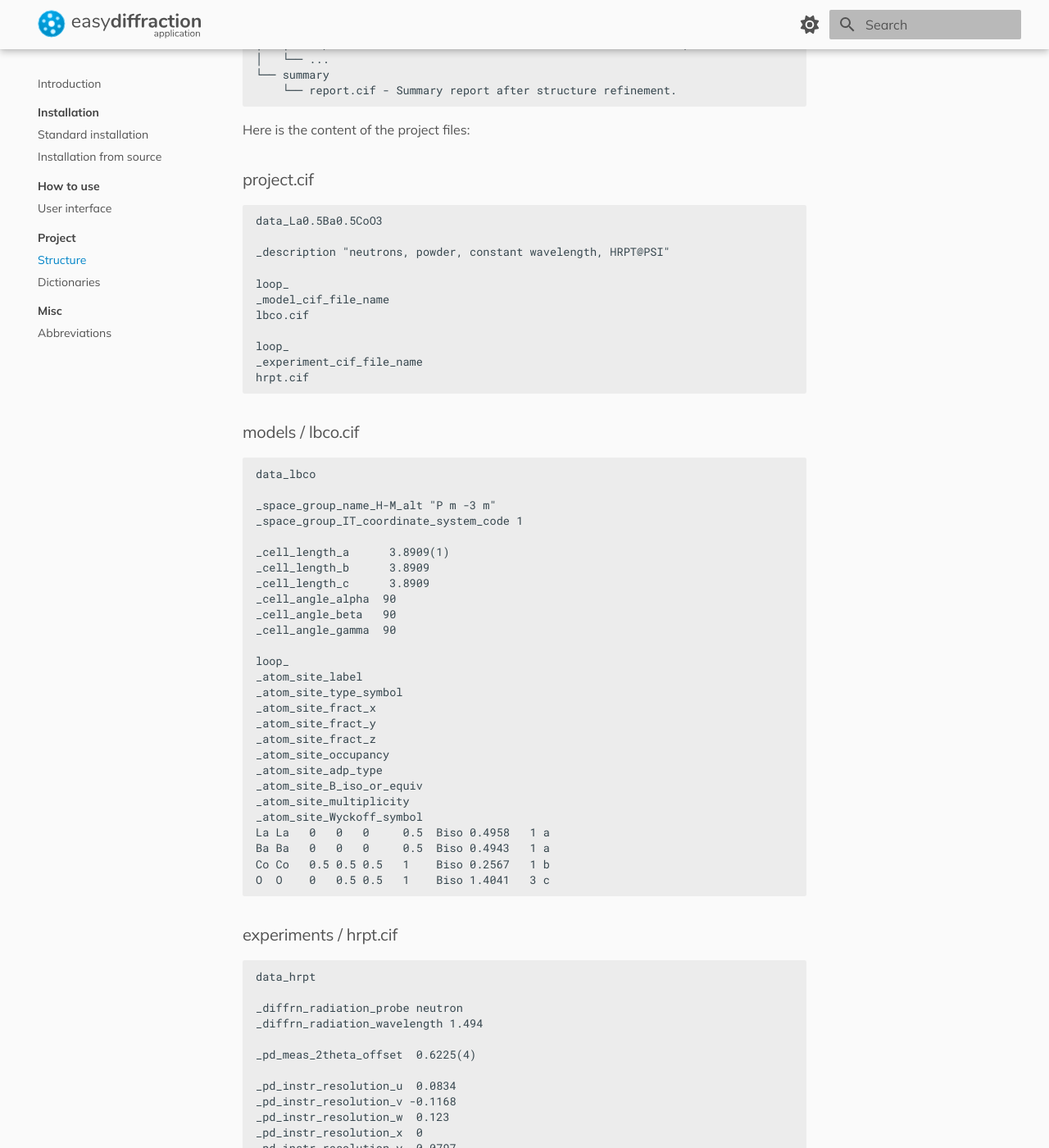
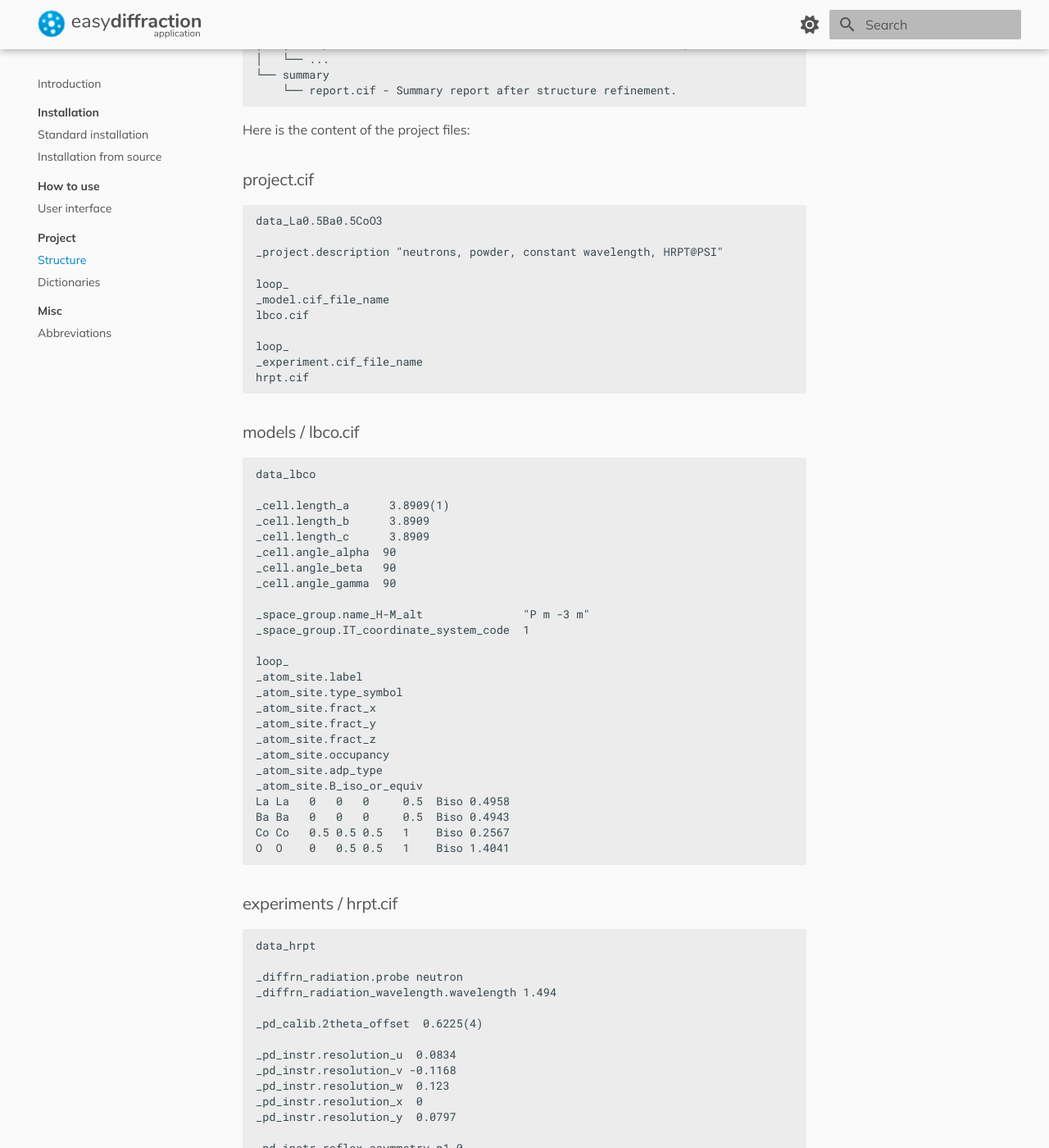
Before and after one commit to EasyScience/EasyDiffractionAppDocs, an MkDocs documentation site: the page built from docs/project/structure.md, in a window 1280 px wide and 1400 px high, scrolled down 407 px. Shown: the whole window at 82% size. Built offline with MkDocs 1.6.1 and Material for MkDocs 9.7.7, drawn with Linux system fonts in a browser that asks for light colours; comment, search, counter and statistics services are not loaded; some of the changed text lies outside the part shown.

Commit message:
Update project structure page

````diff
--- a/docs/project/structure.md
+++ b/docs/project/structure.md
@@ -24,14 +24,14 @@ Here is the content of the project files:
 ```c++
 data_La0.5Ba0.5CoO3
 
-_description "neutrons, powder, constant wavelength, HRPT@PSI"
+_project.description "neutrons, powder, constant wavelength, HRPT@PSI"
 
 loop_
-_model_cif_file_name
+_model.cif_file_name
 lbco.cif
 
 loop_
-_experiment_cif_file_name
+_experiment.cif_file_name
 hrpt.cif
 ```
 
@@ -40,31 +40,29 @@ hrpt.cif
 ```c++
 data_lbco
 
-_space_group_name_H-M_alt "P m -3 m"
-_space_group_IT_coordinate_system_code 1
+_cell.length_a      3.8909(1)
+_cell.length_b      3.8909
+_cell.length_c      3.8909
+_cell.angle_alpha  90
+_cell.angle_beta   90
+_cell.angle_gamma  90
 
-_cell_length_a      3.8909(1)
-_cell_length_b      3.8909
-_cell_length_c      3.8909
-_cell_angle_alpha  90
-_cell_angle_beta   90
-_cell_angle_gamma  90
+_space_group.name_H-M_alt               "P m -3 m"
+_space_group.IT_coordinate_system_code  1
 
 loop_
-_atom_site_label
-_atom_site_type_symbol
-_atom_site_fract_x
-_atom_site_fract_y
-_atom_site_fract_z
-_atom_site_occupancy
-_atom_site_adp_type
-_atom_site_B_iso_or_equiv
-_atom_site_multiplicity
-_atom_site_Wyckoff_symbol
-La La   0   0   0     0.5  Biso 0.4958   1 a
-Ba Ba   0   0   0     0.5  Biso 0.4943   1 a
-Co Co   0.5 0.5 0.5   1    Biso 0.2567   1 b
-O  O    0   0.5 0.5   1    Biso 1.4041   3 c
+_atom_site.label
+_atom_site.type_symbol
+_atom_site.fract_x
+_atom_site.fract_y
+_atom_site.fract_z
+_atom_site.occupancy
+_atom_site.adp_type
+_atom_site.B_iso_or_equiv
+La La   0   0   0     0.5  Biso 0.4958
+Ba Ba   0   0   0     0.5  Biso 0.4943
+Co Co   0.5 0.5 0.5   1    Biso 0.2567
+O  O    0   0.5 0.5   1    Biso 1.4041
 ```
 
 ### experiments / hrpt.cif
@@ -72,56 +70,57 @@ O  O    0   0.5 0.5   1    Biso 1.4041   3 c
 ```c++
 data_hrpt
 
-_diffrn_radiation_probe neutron
-_diffrn_radiation_wavelength 1.494
+_diffrn_radiation.probe neutron
+_diffrn_radiation_wavelength.wavelength 1.494
 
-_pd_meas_2theta_offset  0.6225(4)
+_pd_calib.2theta_offset  0.6225(4)
 
-_pd_instr_resolution_u  0.0834
-_pd_instr_resolution_v -0.1168
-_pd_instr_resolution_w  0.123
-_pd_instr_resolution_x  0
-_pd_instr_resolution_y  0.0797
+_pd_instr.resolution_u  0.0834
+_pd_instr.resolution_v -0.1168
+_pd_instr.resolution_w  0.123
+_pd_instr.resolution_x  0
+_pd_instr.resolution_y  0.0797
 
-_pd_instr_reflex_asymmetry_p1 0
-_pd_instr_reflex_asymmetry_p2 0
-_pd_instr_reflex_asymmetry_p3 0
-_pd_instr_reflex_asymmetry_p4 0
+_pd_instr.reflex_asymmetry_p1 0
+_pd_instr.reflex_asymmetry_p2 0
+_pd_instr.reflex_asymmetry_p3 0
+_pd_instr.reflex_asymmetry_p4 0
 
 loop_
-_phase_label
-_phase_scale
+_pd_phase_block.id
+_pd_phase_block.scale
 lbco 9.0976(3)
 
 loop_
-_pd_background_2theta
-_pd_background_intensity
-10  174.3
-20  159.8
-30  167.9
-50  166.1
-70  172.3
-90  171.1
-110 172.4
-130 182.5
-150 173.0
-165 171.1
+_pd_background.line_segment_X
+_pd_background.line_segment_intensity
+_pd_background.X_coordinate
+ 10  174.3  2theta
+ 20  159.8  2theta
+ 30  167.9  2theta
+ 50  166.1  2theta
+ 70  172.3  2theta
+ 90  171.1  2theta
+110  172.4  2theta
+130  182.5  2theta
+150  173.0  2theta
+165  171.1  2theta
 
 loop_
-_pd_meas_2theta
-_pd_meas_intensity
-_pd_meas_intensity_sigma
-10     167 12.6
-10.05  157 12.5
-10.1   187 13.3
-10.15  197 14
-10.2   164 12.5
-10.25  171 13
+_pd_meas.2theta_scan
+_pd_meas.intensity_total
+_pd_meas.intensity_total_su
+ 10.00  167  12.6
+ 10.05  157  12.5
+ 10.10  187  13.3
+ 10.15  197  14.0
+ 10.20  164  12.5
+ 10.25  171  13.0
 ...
-164.6  153 20.7
-164.65 173 30.1
-164.7  187 27.9
-164.75 175 38.2
-164.8  168 30.9
-164.85 109 41.2
+164.60  153  20.7
+164.65  173  30.1
+164.70  187  27.9
+164.75  175  38.2
+164.80  168  30.9
+164.85  109  41.2
 ```
````
